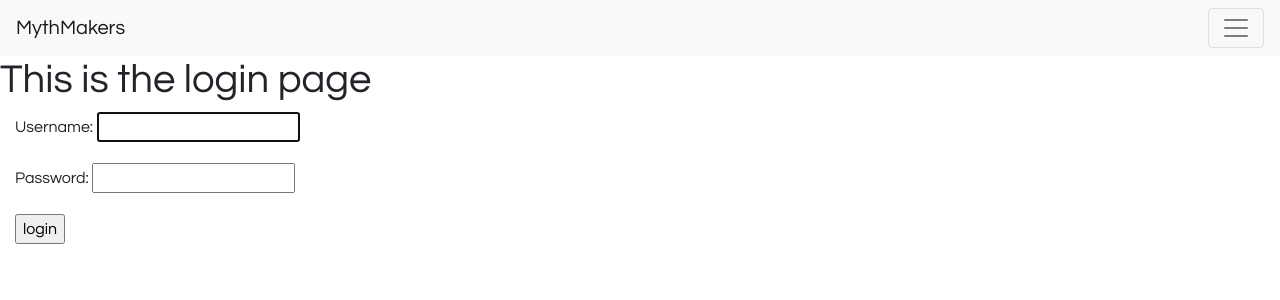
After one commit to TwelvePercentHero/MythMaker, a Django app: page /login/ in a window 1280 px wide. The commit adds this page. Shown: the top 300 px of the page. Run offline with Django 3.2, Linux system fonts and the light colour scheme; some libraries are stand-ins or nearby versions.

Commit message:
Created login form and initial authentication view

```diff
--- /dev/null
+++ b/accounts/templates/registration/login.html
@@ -0,0 +1,21 @@
+{% extends 'main/base.html' %}
+
+{% block content %}
+
+<section class="container-fluid">
+    <div class="row">
+        <h1>This is the login page</h1>
+    </div>
+    {% if form.errors %}
+    <p>Something is wrong with your login.</p>
+    {% endif %}
+
+    <form method="POST" action="{% url 'login' %}">
+        {% csrf_token %}
+        {{ form.as_p }}
+        <input type="hidden" name="next" value="{{ next }}">
+        <input type="submit" value="login">
+    </form>
+</section>
+
+{% endblock %}
--- a/accounts/templates/accounts/profile.html
+++ b/accounts/templates/registration/profile.html
@@ -4,7 +4,7 @@
 
 <section class="container-fluid">
     <div class="row">
-        <h1>This is the Profile Page</h1>
+        <h1>Welcome to MythMakers, {{ username }}</h1>
     </div>
 </section>
 
--- a/accounts/views.py
+++ b/accounts/views.py
@@ -1,7 +1,9 @@
 from django.shortcuts import render
 
 def register(request):
-    return render(request, 'accounts/register.html')
+    return render(request, 'registration/register.html')
 
 def profile(request):
-    return render(request, 'accounts/profile.html')
+    username = request.user.username
+    context = {'username' : username}
+    return render(request, 'registration/profile.html', context)
--- a/mythmakers/settings.py
+++ b/mythmakers/settings.py
@@ -124,3 +124,4 @@ USE_TZ = True
 # https://docs.djangoproject.com/en/2.2/howto/static-files/
 
 STATIC_URL = '/static/'
+LOGIN_REDIRECT_URL = '/profile/'
--- a/mythmakers/urls.py
+++ b/mythmakers/urls.py
@@ -20,4 +20,5 @@ urlpatterns = [
     path('admin/', admin.site.urls),
     path('', include('main.urls')),
     path('', include('accounts.urls')),
+    path('', include('django.contrib.auth.urls')),
 ]
```
Also changed, not shown: accounts/templates/accounts/login.html (deleted), accounts/templates/registration/register.html (renamed from accounts/templates/accounts/register.html).
